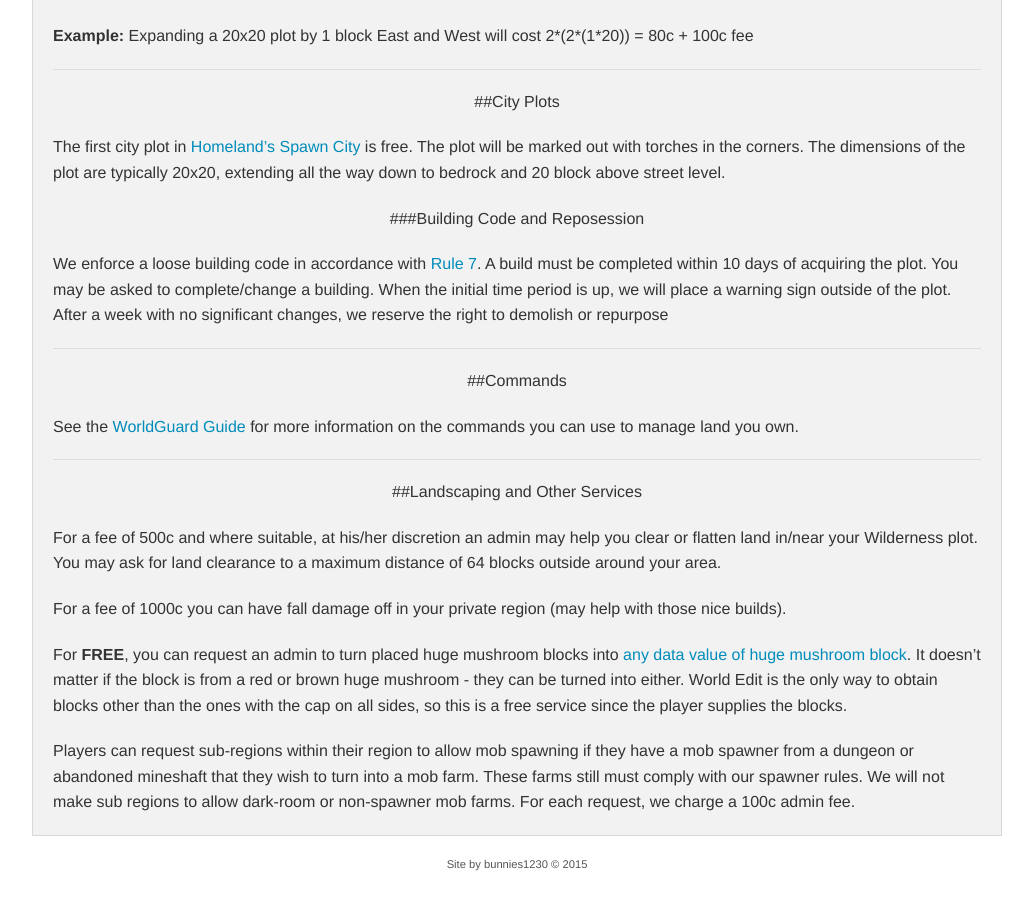
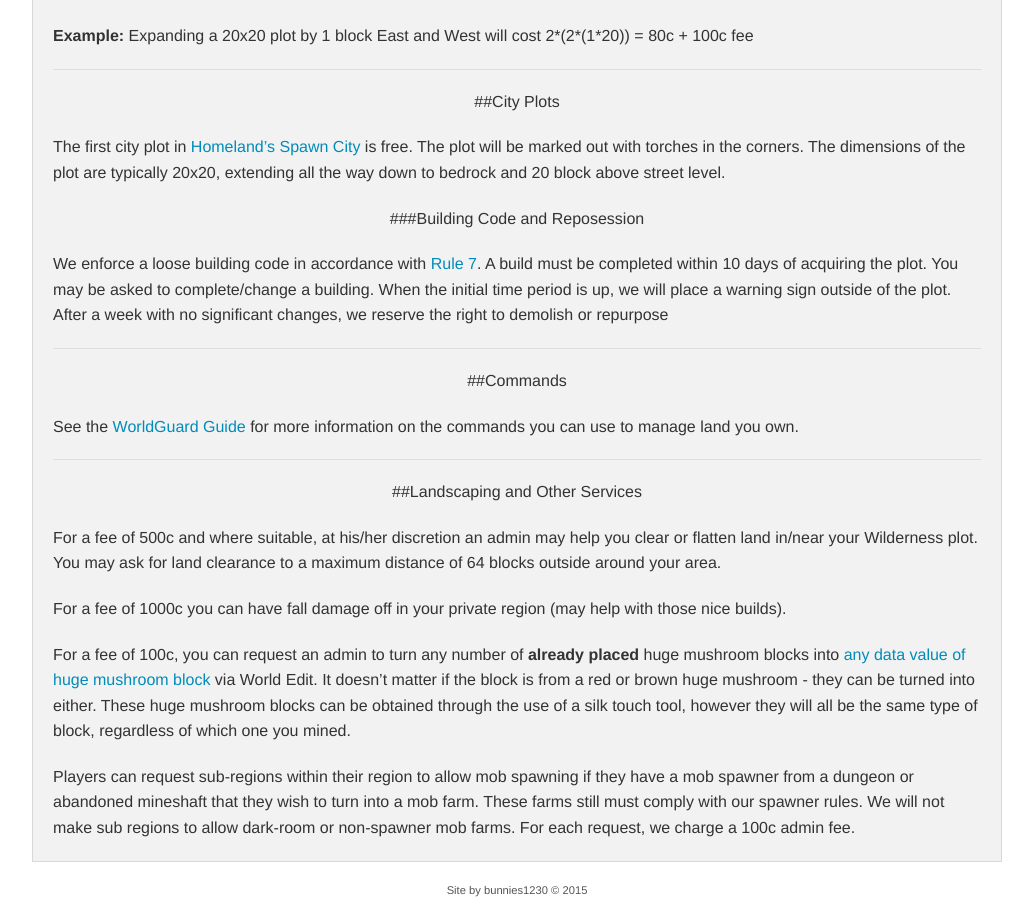
Before and after one commit to damnation-eu/website-beta, a Jekyll site: the page built from land.md, in a window 1280 px wide and 900 px high, scrolled down 1428 px. Shown: the whole window, without its empty margins (123-1156 px from the left). Built offline with Jekyll 4.4.1, drawn with Linux system fonts in a browser that asks for light colours; nearby versions of some CDN libraries; library files that are not in the unit come from our copies; before the commit the page ends 2302 px from its top, so only the background shows below that.

Commit message:
Changed cost

```diff
--- a/land.md
+++ b/land.md
@@ -79,6 +79,6 @@ For a fee of 500c and where suitable, at his/her discretion an admin may help yo
 
 For a fee of 1000c you can have fall damage off in your private region (may help with those nice builds).
 
-For <b>FREE</b>, you can request an admin to turn placed huge mushroom blocks into <a href="http://minecraft.gamepedia.com/Mushroom_(block)#Block_data">any data value of huge mushroom block</a>. It doesn't matter if the block is from a red or brown huge mushroom - they can be turned into either. World Edit is the only way to obtain blocks other than the ones with the cap on all sides, so this is a free service since the player supplies the blocks.
+For a fee of 100c, you can request an admin to turn any number of <b>already placed</b> huge mushroom blocks into <a href="http://minecraft.gamepedia.com/Mushroom_(block)#Block_data">any data value of huge mushroom block</a> via World Edit. It doesn't matter if the block is from a red or brown huge mushroom - they can be turned into either. These huge mushroom blocks can be obtained through the use of a silk touch tool, however they will all be the same type of block, regardless of which one you mined.
 
 Players can request sub-regions within their region to allow mob spawning if they have a mob spawner from a dungeon or abandoned mineshaft that they wish to turn into a mob farm. These farms still must comply with our spawner rules. We will not make sub regions to allow dark-room or non-spawner mob farms. For each request, we charge a 100c admin fee.
```
